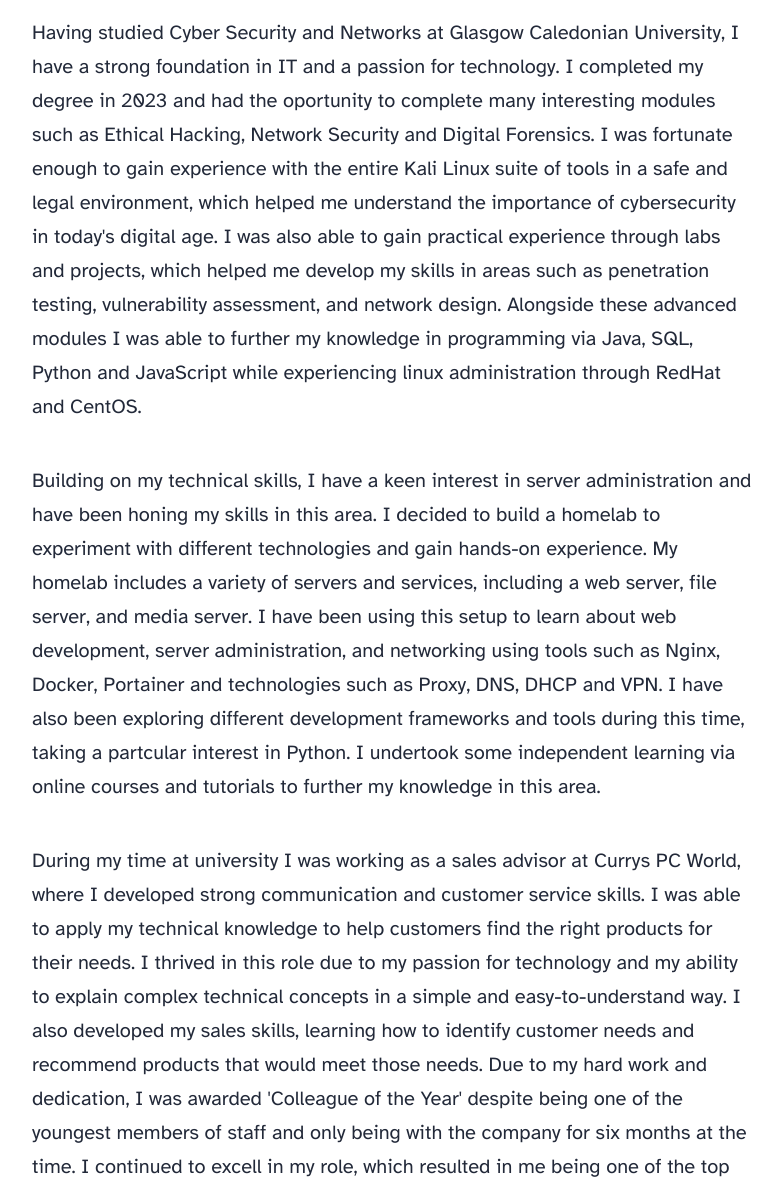
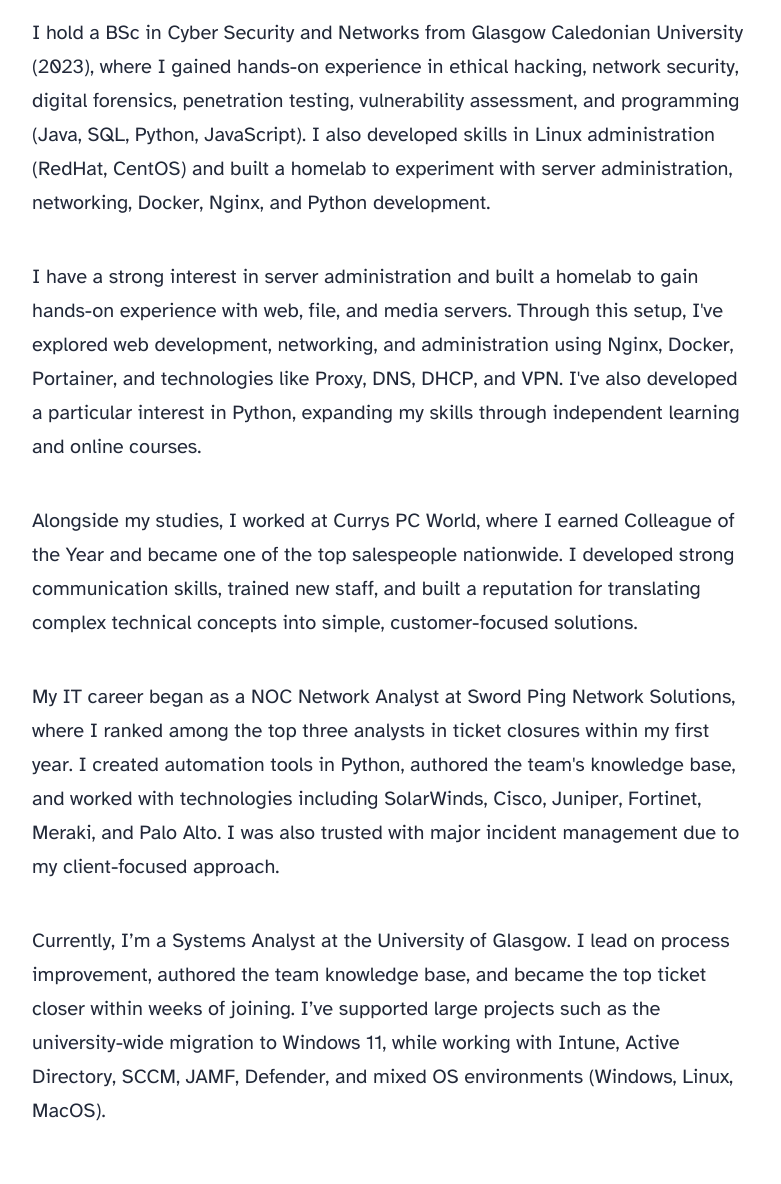
Before and after one commit to TommyL22/webcv, an Astro site: page /about in a window 1280 px wide. Shown: the part 856-2040 px from the top of the page, without its empty margins (248-1029 px from the left). Built offline with nearby package versions, Linux system fonts and the light colour scheme; Astro itself is replaced by a stand-in of ours.

Commit message:
Update info

```diff
--- a/src/pages/about.astro
+++ b/src/pages/about.astro
@@ -9,62 +9,34 @@
 	heroImage="/blog-placeholder-about.jpg"
 >
 	<p>
-		Having studied Cyber Security and Networks at Glasgow Caledonian University, I have a strong
-		foundation in IT and a passion for technology. I completed my degree in 2023 and had the oportunity
-		to complete many interesting modules such as Ethical Hacking, Network Security and Digital Forensics.
-		I was fortunate enough to gain experience with the entire Kali Linux suite of tools in a safe and
-		legal environment, which helped me understand the importance of cybersecurity in today's digital age.
-		I was also able to gain practical experience through labs and projects, which helped me develop my
-		skills in areas such as penetration testing, vulnerability assessment, and network design. Alongside
-		these advanced modules I was able to further my knowledge in programming via Java, SQL, Python and JavaScript
-		while experiencing linux administration through RedHat and CentOS.
+		I hold a BSc in Cyber Security and Networks from Glasgow Caledonian University (2023), where I gained hands-on experience in
+		ethical hacking, network security, digital forensics, penetration testing, vulnerability assessment, and programming
+		(Java, SQL, Python, JavaScript). I also developed skills in Linux administration (RedHat, CentOS) and built a homelab to
+		experiment with server administration, networking, Docker, Nginx, and Python development.
 	</p>
 
 	<p>
-		Building on my technical skills, I have a keen interest in server administration and have been honing my skills
-		in this area. I decided to build a homelab to experiment with different technologies and gain hands-on experience.
-		My homelab includes a variety of servers and services, including a web server, file server, and media server.
-		I have been using this setup to learn about web development, server administration, and networking using tools such as
-		Nginx, Docker, Portainer and technologies such as Proxy, DNS, DHCP and VPN. I have also been exploring
-		different development frameworks and tools during this time, taking a partcular interest in Python. I undertook some
-		independent learning via online courses and tutorials to further my knowledge in this area.
+		I have a strong interest in server administration and built a homelab to gain hands-on experience with web, file, and media servers.
+		Through this setup, I've explored web development, networking, and administration using Nginx, Docker, Portainer, and technologies like Proxy,
+		DNS, DHCP, and VPN. I've also developed a particular interest in Python, expanding my skills through independent learning and online courses.
 	</p>
 
 	<p>
-		During my time at university I was working as a sales advisor at Currys PC World, where I developed strong
-		communication and customer service skills. I was able to apply my technical knowledge to help customers
-		find the right products for their needs. I thrived in this role due to my passion for technology and my
-		ability to explain complex technical concepts in a simple and easy-to-understand way. I also developed
-		my sales skills, learning how to identify customer needs and recommend products that would meet those needs.
-		Due to my hard work and dedication, I was awarded 'Colleague of the Year' despite being one of the youngest
-		members of staff and only being with the company for six months at the time. I continued to excell in my role,
-		which resulted in me being one of the top salesman in the company for the duration of my time there. I was
-		tasked with many team lead responsibilities, such as training new staff members and leading by example on the sales floor.
-		I left this role to pursue a career in IT, taking with me my customer first approach.
+		Alongside my studies, I worked at Currys PC World, where I earned Colleague of the Year and became one of the top
+		salespeople nationwide. I developed strong communication skills, trained new staff, and built a reputation for translating
+		complex technical concepts into simple, customer-focused solutions.
 	</p>
 
 	<p>
-		Starting at Sword Ping Network Solutions as a NOC Network Analyst was a fantastic opportunity for me to kickstart my career in IT.
-		I hit the ground running, quickly adapting to the fast-paced environment and learning new skills on the job. I was
-		able to apply my technical knowledge and problem-solving skills to help resolve network issues and ensure the smooth operation of our clients' systems.
-		I also had the chance to work with a talented team of professionals, who provided me with guidance and support as I navigated my new role.
-		I quickly became a valuable member of the team, taking on new responsibilities and contributing to the success of our projects,
-		resulting in me being within the top 3 analysts for the company in terms of tickets closed within my first year.
-		I developed automation tools and workflows in Python to help streamline our processes and improve efficiency,
-		which was well received by my colleagues and management as it saved hours per task. Due to my technical experties,
-		I authored and published a knowledge base for the team to help with common issues and procedures, which was also well received.
-		I was able to gain experience with a variety of technologies and tools, including SolarWinds, Cisco, Juniper, Fortinet, Meraki and Palo Alto.
-		Due to my customer first approach I was often tasked with major incident management, where I was able to communicate effectively with clients and ensure that their needs were met.
+		My IT career began as a NOC Network Analyst at Sword Ping Network Solutions, where I ranked among the top three
+		analysts in ticket closures within my first year. I created automation tools in Python, authored the team's knowledge base,
+		and worked with technologies including SolarWinds, Cisco, Juniper, Fortinet, Meraki, and Palo Alto. I was also trusted
+		with major incident management due to my client-focused approach.
 	</p>
 
 	<p>
-		Working as a Syetems Analyst at the Unuversity of Glasgow has been an incredible experience that has allowed me to grow both personally and professionally.
-		I have had the opportunity to work on a variety of projects, from small-scale initiatives to large, complex systems, which has helped me develop a diverse skill set.
-		Working directly with end users has been particularly rewarding, as I have been able to see the impact of my work firsthand and make a real difference in the establishment.
-		I used my drive and experience to implement standard operating procedures for the team, which has helped to improve efficiency and ensure consistency in our work.
-		Learning from my previous roles, I was also able to implement a knowledge base for the team to help with common issues and procedures, which has been well received.
-		Within my first few weeks I was the top ticket closer in the team, which was a great achievement and helped me to build confidence in my abilities.
-		I used my free time to assist in many projects outside of my remit, such as the migration of the entire university to Windows 11, which was a huge undertaking.
-		I had the opportunity to work with a variety of technologies and tools, including Intune, Active Directory, SCCM, JAMF and Defender while working with Windows, Linux and MacOS.
+		Currently, I’m a Systems Analyst at the University of Glasgow. I lead on process improvement, authored the team knowledge base,
+		and became the top ticket closer within weeks of joining. I’ve supported large projects such as the university-wide
+		migration to Windows 11, while working with Intune, Active Directory, SCCM, JAMF, Defender, and mixed OS environments (Windows, Linux, MacOS).
 	</p>
 </Layout>
--- a/src/pages/index.astro
+++ b/src/pages/index.astro
@@ -14,7 +14,7 @@
 		<Header />
 		<main>
 			<h1 style="font-family: monospace; text-align: center;">
-				<span style="color: #ffffff;">#&gt;</span>>Hello!<span id="blinking-cursor" style="display:inline-block;">_</span>
+				Hello!<span id="blinking-cursor" style="display:inline-block;">_</span>
 			</h1>
 			<style>
 				#blinking-cursor {
```
